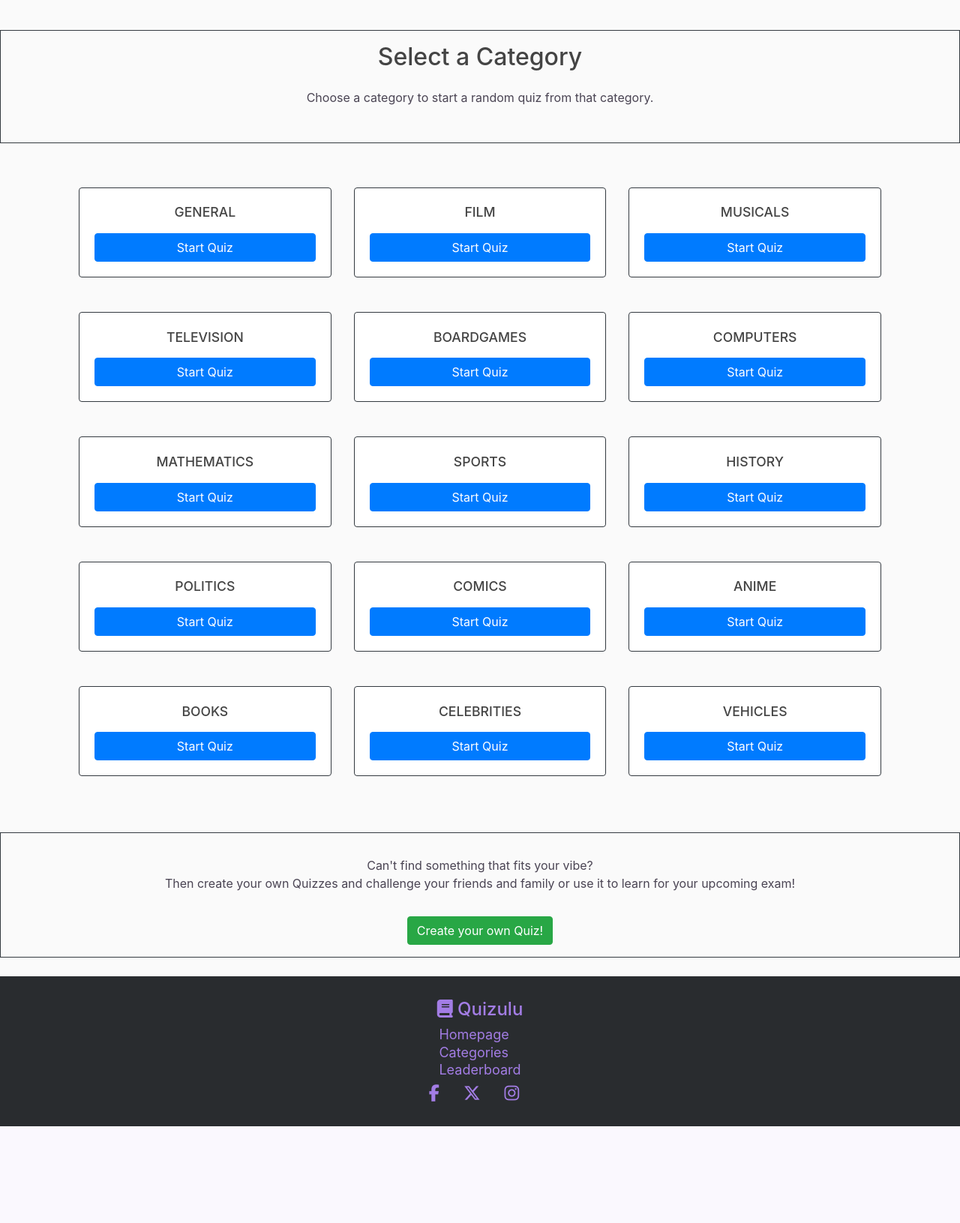
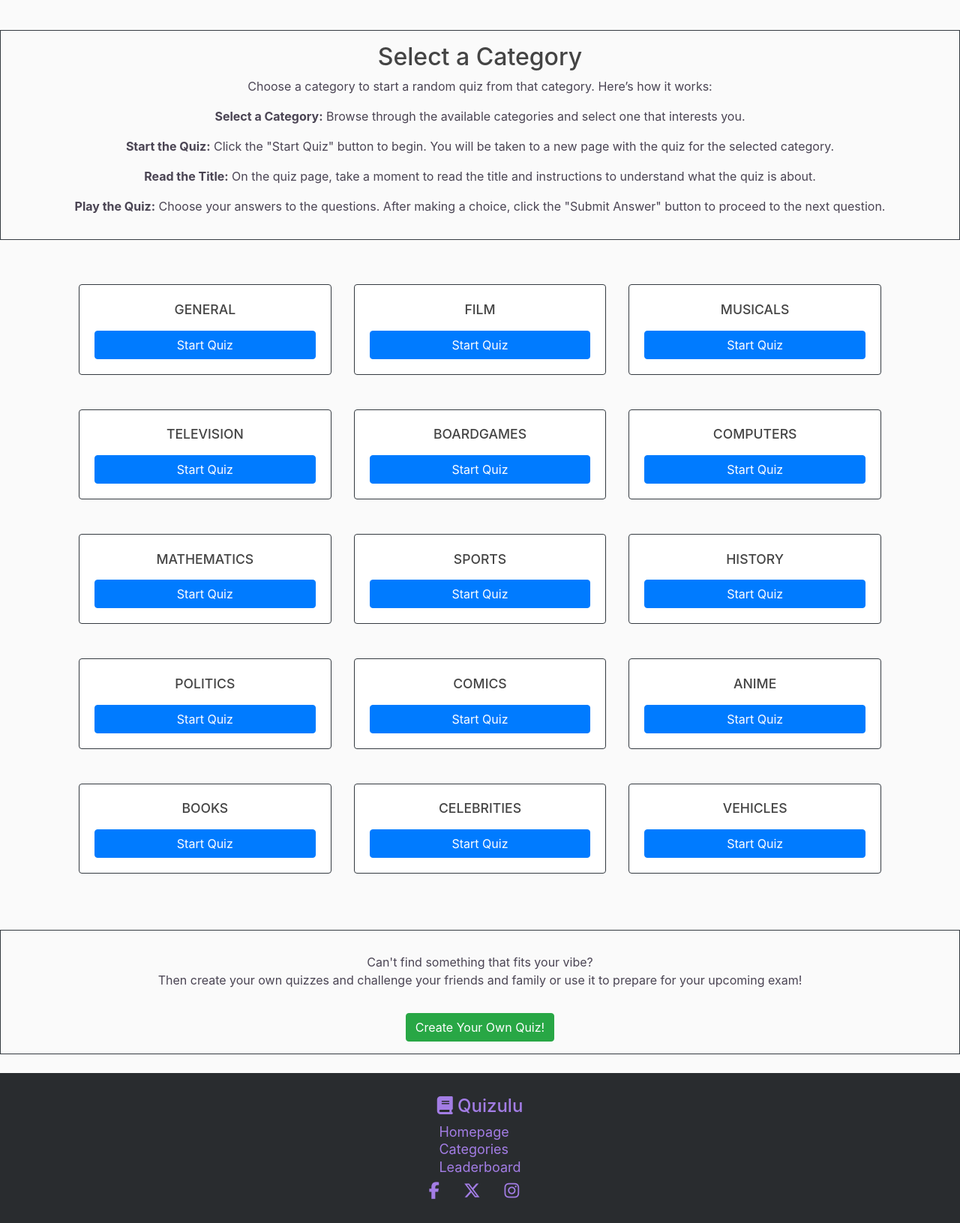
Before and after one commit to valejmdev/Quizulupp4, a Django app: page /categories/ in a window 1280 px wide. Shown: the part 96-1727 px from the top of the page at 75% size. Before the commit the page ends 1598 px from the top, so only its background shows below. Run offline with Django 5.2, Linux system fonts and the light colour scheme; data comes from the database, SQL or seed files in the repository; some libraries are stand-ins or nearby versions.

Commit message:
add intro text to categories page

```diff
--- a/quiz_app/templates/quiz_app/categories.html
+++ b/quiz_app/templates/quiz_app/categories.html
@@ -4,7 +4,11 @@
 <!-- Introduction Section: Describes the purpose of the page -->
 <div class="text-box border border-dark mb-4 p-3">
     <h2>Select a Category</h2>
-    <p>Choose a category to start a random quiz from that category.</p>
+    <p class="intro-space">Choose a category to start a random quiz from that category. Here’s how it works:</p>
+    <p class="intro-space"><strong>Select a Category:</strong> Browse through the available categories and select one that interests you.</p>
+    <p class="intro-space"><strong>Start the Quiz:</strong> Click the "Start Quiz" button to begin. You will be taken to a new page with the quiz for the selected category.</p>
+    <p class="intro-space"><strong>Read the Title:</strong> On the quiz page, take a moment to read the title and instructions to understand what the quiz is about.</p>
+    <p class="intro-space"><strong>Play the Quiz:</strong> Choose your answers to the questions. After making a choice, click the "Submit Answer" button to proceed to the next question.</p>
 </div>
 
 <!-- Category Selection Section: Displays a list of categories in card format -->
@@ -28,9 +32,9 @@
 <!-- Call-to-Action Section: Encourages users to create their own quizzes -->
 <div class="text-box border border-dark mt-4 p-3">
     <p>
-        Can't find something that fits your vibe? <br>Then create your own Quizzes and challenge your friends and family or use it to learn for your upcoming exam!
+        Can't find something that fits your vibe? <br>Then create your own quizzes and challenge your friends and family or use it to prepare for your upcoming exam!
     </p>
     <!-- Button to navigate to the quiz creation page -->
-    <a href="{% url 'quiz-creator' %}" class="btn btn-success ">Create your own Quiz!</a>
+    <a href="{% url 'quiz-creator' %}" class="btn btn-success">Create Your Own Quiz!</a>
 </div>
 {% endblock content %}
```
